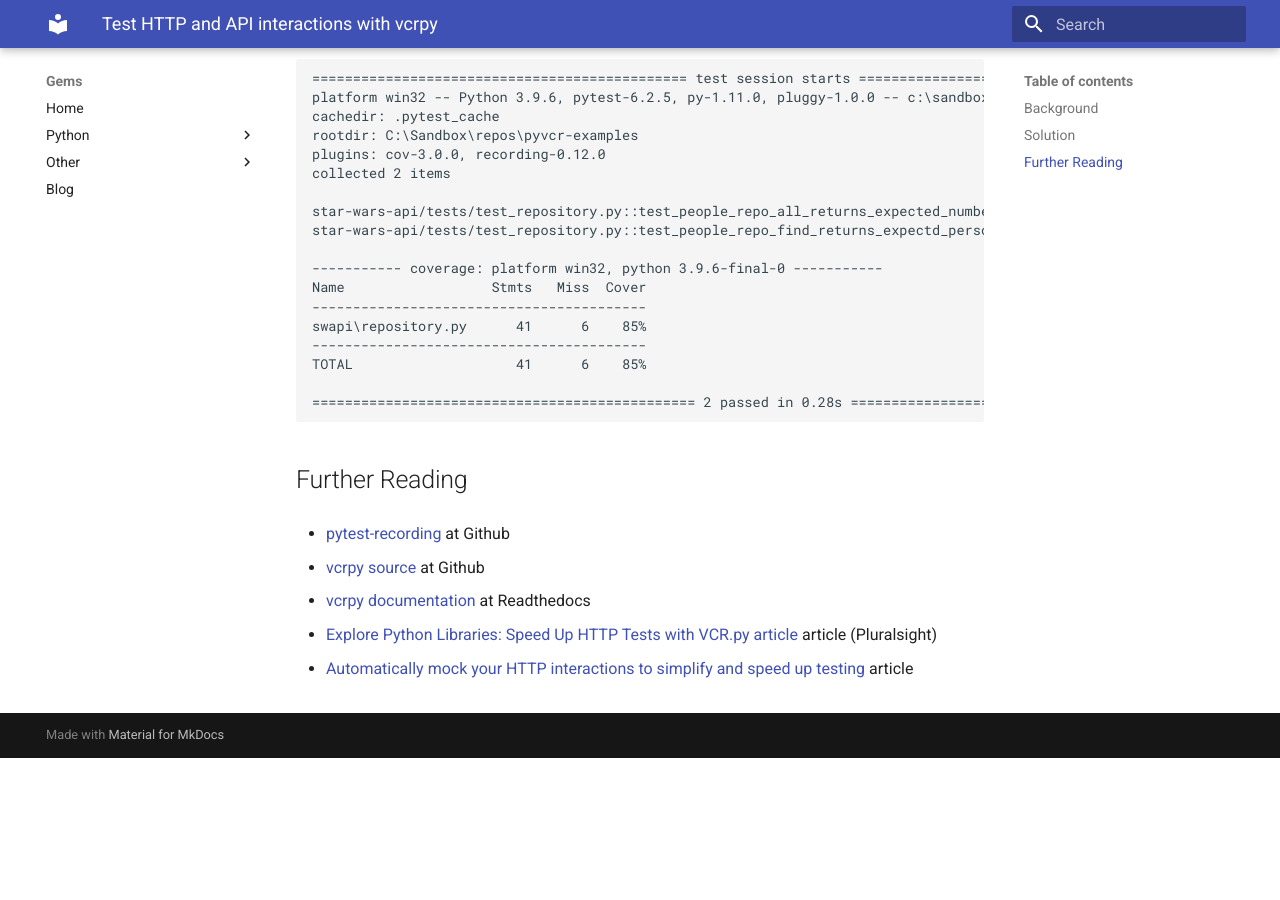
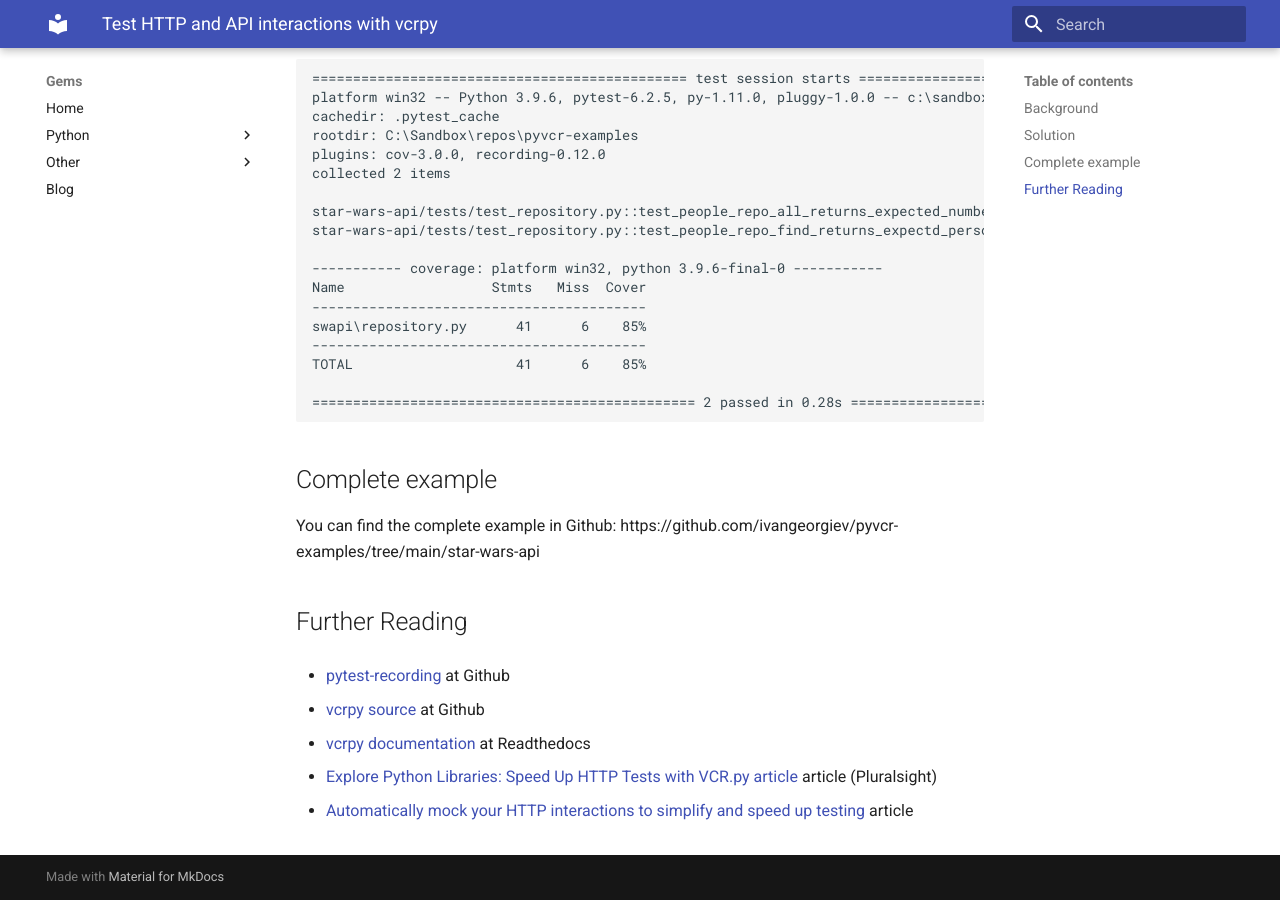
Before and after one commit to ivangeorgiev/gems, an MkDocs documentation site: the page built from docs/python/tdd/python-test-http-api-interactions-requests-vcrpy.md, in a window 1280 px wide and 900 px high, scrolled down 1577 px. Built offline with MkDocs 1.6.1 and Material for MkDocs 9.7.7, drawn with Linux system fonts in a browser that asks for light colours; before the commit the page ends 2335 px from its top, so only the background shows below that.

Commit message:
reference to github example

```diff
--- a/docs/python/tdd/python-test-http-api-interactions-requests-vcrpy.md
+++ b/docs/python/tdd/python-test-http-api-interactions-requests-vcrpy.md
@@ -93,7 +93,9 @@
 
 
 
+## Complete example
 
+You can find the complete example in Github: https://github.com/ivangeorgiev/pyvcr-examples/tree/main/star-wars-api
 
 
 
```
